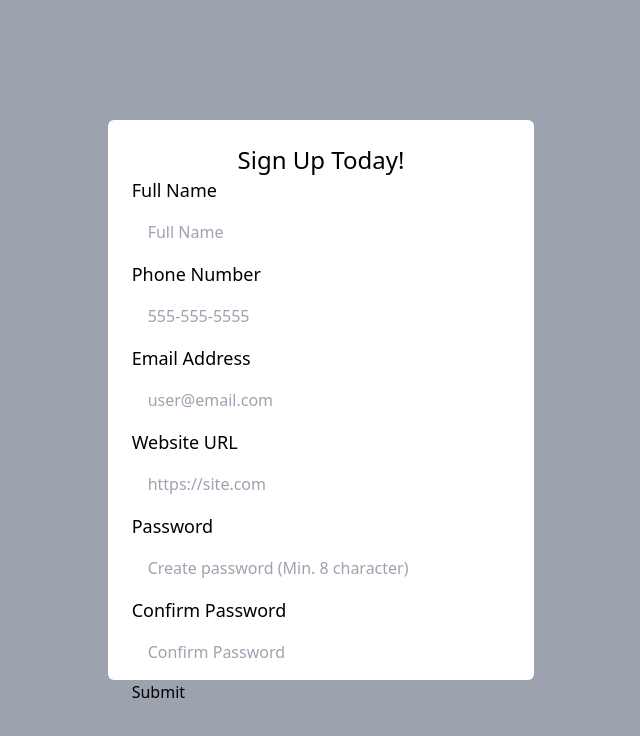
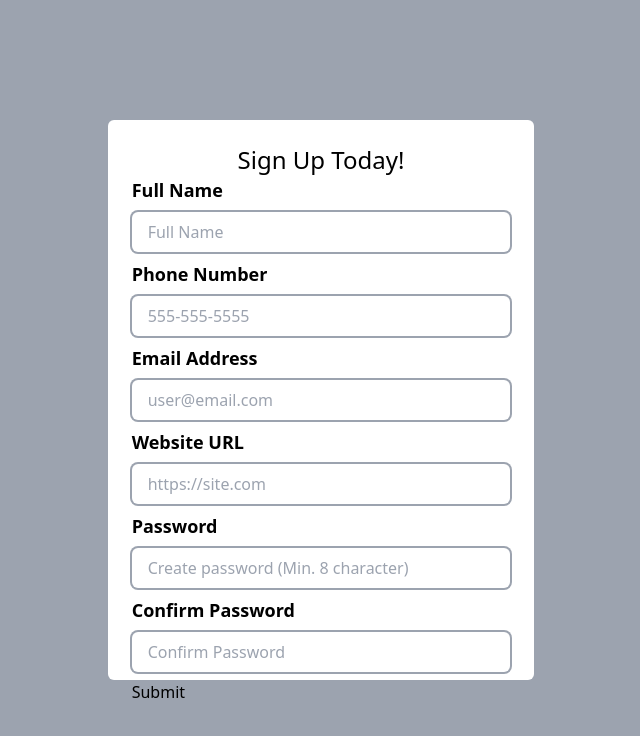
Before and after one commit to Krr0ptioN/frontend-practice, a React (Create React App) app in the folder form-validator/: page / in a window 1280 px wide. Shown: the top 736 px of the page, without its empty margins (319-959 px from the left). Built offline with nearby package versions, Linux system fonts and the light colour scheme.

Commit message:
feat: field validation with color effect

```diff
--- a/form-validator/src/components/Field.tsx
+++ b/form-validator/src/components/Field.tsx
@@ -5,17 +5,27 @@ interface IFieldProps extends React.PropsWithChildren {
     id: string;
     type: string;
     onFieldChange: (id: string, value: string) => void;
+    inputValidation?: (value: string) => boolean | undefined;
 }
 
-export const Field: React.FC<IFieldProps> = ({ type, id, placeholder, children, onFieldChange }) => {
+export const Field: React.FC<IFieldProps> = ({ type, id, placeholder, children, onFieldChange, inputValidation }) => {
     const [value, setValue] = useState('');
+    const [borderColor, setBorderColor] = useState('ring-gray-400 focus:ring-gray-700');
     const handleInputChange = (e: React.ChangeEvent<HTMLInputElement>) => {
         const newValue = e.target.value;
+
         setValue(newValue);
-        onFieldChange(id, newValue)
+        onFieldChange(id, newValue);
+        if (inputValidation !== undefined) {
+            if (inputValidation(newValue)) {
+                setBorderColor('ring-green-400');
+            } else {
+                setBorderColor('ring-red-400');
+            }
+        }
     }
     return (<div className='w-full'>
-        <label htmlFor={id} className='w-full text-lg' >{children} </label>
-        <input id={id} value={value} onChange={handleInputChange} type={type} className='p-4 my-2 w-full h-10 border-black' placeholder={placeholder} />
+        <label htmlFor={id} className='w-full text-lg font-semibold' >{children} </label>
+        <input id={id} value={value} onChange={handleInputChange} type={type} className={`rounded-md p-4 my-2 w-full ring-2 h-10 ${borderColor}`} placeholder={placeholder} />
     </div >);
 }
--- a/form-validator/src/components/Form.tsx
+++ b/form-validator/src/components/Form.tsx
@@ -17,14 +17,37 @@ export const Form: React.FC<IForm> = ({ children }) => {
         else
             console.log('Invalid password');
     };
+
+    const passwordValidation = (value: string) => {
+        return /^.{8,}$/.test(value);
+    }
+    const siteValidation = (value: string) => {
+        const isValidURL = /^(https?:\/\/)?([\da-z.-]+)\.([a-z.]{2,6})([/\w.-]*)*\/?$/;
+        return isValidURL.test(value);
+    }
+
+    const fullNameValidation = (value: string) => {
+        return /^[A-Za-z\s\.'-]*$/.test(value);
+    }
+    const telValidation = (value: string) => {
+        return /^\+?[0-9\s\-]+$/.test(value);
+    }
+    const emailValidation = (value: string) => {
+        return /^[^\s@]+@[^\s@]+\.[^\s@]+$/.test(value);
+    }
+
+    const confirmedPasswordValidation = (value: string) => {
+        return formData['password'] === value;
+    }
+
     return (
         <form onSubmit={handleSubmit}>
-            <Field onFieldChange={handleFieldValueChange} placeholder='Full Name' id='full-name' type='text'>Full Name</Field>
-            <Field onFieldChange={handleFieldValueChange} placeholder='555-555-5555' id='phone-number' type='tel'>Phone Number</Field>
-            <Field onFieldChange={handleFieldValueChange} placeholder='user@email.com' id='email-address' type='email'>Email Address</Field>
-            <Field onFieldChange={handleFieldValueChange} placeholder='https://site.com' id='website-url' type='url'>Website URL</Field>
-            <Field onFieldChange={handleFieldValueChange} placeholder='Create password (Min. 8 character)' id='password' type='password'>Password</Field>
-            <Field onFieldChange={handleFieldValueChange} placeholder='Confirm Password' id='confirm-password' type='password'>Confirm Password</Field>
+            <Field onFieldChange={handleFieldValueChange} inputValidation={fullNameValidation} placeholder='Full Name' id='full-name' type='text'>Full Name</Field>
+            <Field onFieldChange={handleFieldValueChange} inputValidation={telValidation} placeholder='555-555-5555' id='phone-number' type='tel'>Phone Number</Field>
+            <Field onFieldChange={handleFieldValueChange} inputValidation={emailValidation} placeholder='user@email.com' id='email-address' type='email'>Email Address</Field>
+            <Field onFieldChange={handleFieldValueChange} inputValidation={siteValidation} placeholder='https://site.com' id='website-url' type='url'>Website URL</Field>
+            <Field onFieldChange={handleFieldValueChange} inputValidation={passwordValidation} placeholder='Create password (Min. 8 character)' id='password' type='password'>Password</Field>
+            <Field onFieldChange={handleFieldValueChange} inputValidation={confirmedPasswordValidation} placeholder='Confirm Password' id='confirm-password' type='password'>Confirm Password</Field>
             <button type="submit">Submit</button>
         </form>
     )
```
